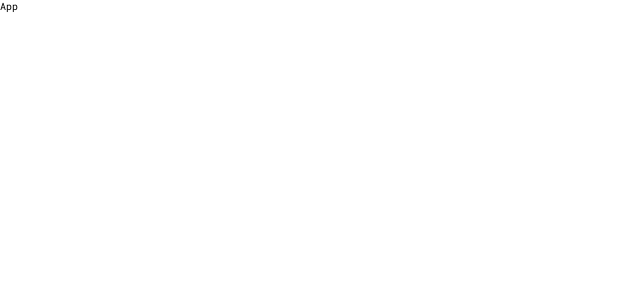
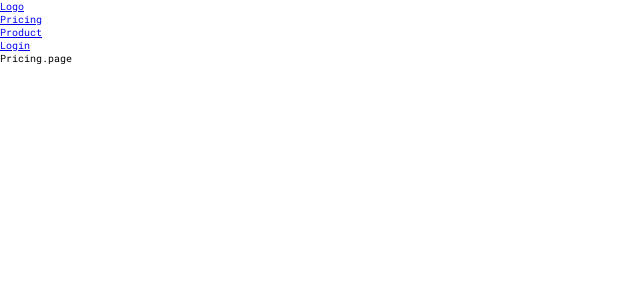
Before and after one commit to Bablubamaniya/react-travel-book-main, a React (Vite) app: page /pricing in a window 1280 px wide. Shown: the top 300 px of the page, without its empty margins (0-640 px from the left). Built offline with nearby package versions, Linux system fonts and the light colour scheme; a web font is replaced by a local one.

Commit message:
nav link done

```diff
--- a/src/App.jsx
+++ b/src/App.jsx
@@ -1,7 +1,45 @@
 import "./global.css";
+import LoginPage from "./pages/Login.page";
+import AppPage from "./pages/App.page";
+import PricingPage from "./pages/Pricing.page";
+import ProductPage from "./pages/Product.page";
+import HomePage from "./pages/Home.page";
+import ErrorPage from "./pages/Error.page";
+import {
+    BrowserRouter,
+    createBrowserRouter,
+    Route,
+    RouterProvider,
+    Routes,
+} from "react-router";
+
+const AppRoutesV1 = function () {
+    return (
+        <BrowserRouter>
+            <Routes>
+                <Route index element={<HomePage />} />
+                <Route path="/pricing" element={<PricingPage />} />
+                <Route path="/product" element={<ProductPage />} />
+                <Route path="/login" element={<LoginPage />} />
+                <Route path="/app" element={<AppPage />} />
+                <Route path= "*"  element={<ErrorPage />} />
+            </Routes>
+        </BrowserRouter>
+    );
+};
+
+const AppRoutesV2 = createBrowserRouter([
+    { path: "/", element: <HomePage /> },
+    { path: "/pricing", element: <PricingPage /> },
+    { path: "/product", element: <ProductPage /> },
+    { path: "/login", element: <LoginPage /> },
+    { path: "/app", element: <AppPage /> },
+    { path:"*" , element: <ErrorPage /> },
+]);
 
 function App() {
-  return <div>App</div>;
+    // return <AppRoutesV1 />;
+    return <RouterProvider router={AppRoutesV2} />;
 }
 
 export default App;
--- /dev/null
+++ b/src/components/Logo.jsx
@@ -0,0 +1,9 @@
+// import React from 'react'
+
+function Logo() {
+  return (
+    <div>Logo</div>
+  )
+}
+
+export default Logo
--- a/src/components/Nav.jsx
+++ b/src/components/Nav.jsx
@@ -0,0 +1,29 @@
+// import React from 'react'
+import Logo from "./Logo"
+
+import { NavLink } from "react-router";
+
+function Nav() {
+  return (
+    <ul>
+    <div>
+        <NavLink to="/">
+        <Logo />
+        </NavLink>
+    </div>
+    <div>
+                <li>
+                    <NavLink to="/pricing">Pricing</NavLink>
+                </li>
+                <li>
+                    <NavLink to="/product">Product</NavLink>
+                </li>
+                <li>
+                    <NavLink to="/login">Login</NavLink>
+                </li>
+            </div>
+    </ul>
+  )
+}
+
+export default Nav;
--- a/src/pages/App.page.jsx
+++ b/src/pages/App.page.jsx
@@ -0,0 +1,13 @@
+// import React from 'react'
+
+
+function AppPage() {
+  return (
+    <>
+
+    App page
+    </>
+  )
+}
+
+export default AppPage
--- /dev/null
+++ b/src/pages/Error.page.jsx
@@ -0,0 +1,9 @@
+// import React from 'react'
+
+function ErrorPage() {
+  return (
+    <div>404 not found</div>
+  )
+}
+
+export default ErrorPage;
--- a/src/pages/Home.page.jsx
+++ b/src/pages/Home.page.jsx
@@ -0,0 +1,15 @@
+// import React from 'react'
+import Nav from "../components/Nav"
+function HomePage() {
+  return (
+    <div>
+<div >
+  <Nav />
+</div>
+
+    <div>Home.page</div>
+    </div>
+  )
+}
+
+export default HomePage
--- a/src/pages/Login.page.jsx
+++ b/src/pages/Login.page.jsx
@@ -0,0 +1,14 @@
+// import React from 'react'
+import Nav from "../components/Nav"
+function LoginPage() {
+  return (
+    <div className="">
+      <div className="">
+        <Nav />
+      </div>
+    <div>Login.page</div>
+    </div>
+  )
+}
+
+export default LoginPage
--- a/src/pages/Pricing.page.jsx
+++ b/src/pages/Pricing.page.jsx
@@ -0,0 +1,14 @@
+// import React from 'react'
+import Nav from "../components/Nav"
+function PricingPage() {
+  return (
+    <div className="">
+      <div className="">
+        < Nav />
+      </div>
+    <div>Pricing.page</div>
+    </div>
+  )
+}
+
+export default PricingPage
--- a/src/pages/Product.page.jsx
+++ b/src/pages/Product.page.jsx
@@ -0,0 +1,14 @@
+// import React from 'react'
+import Nav from "../components/Nav"
+function ProductPage() {
+  return (
+    <div className="">
+      <div className="">
+        < Nav />
+      </div>
+    <div>Product.page</div>
+    </div>
+  )
+}
+
+export default ProductPage
```
Also changed, not shown: eslint.config.js (+18 -19 lines), 1 other file (tests, documents, lock files or other folders).
